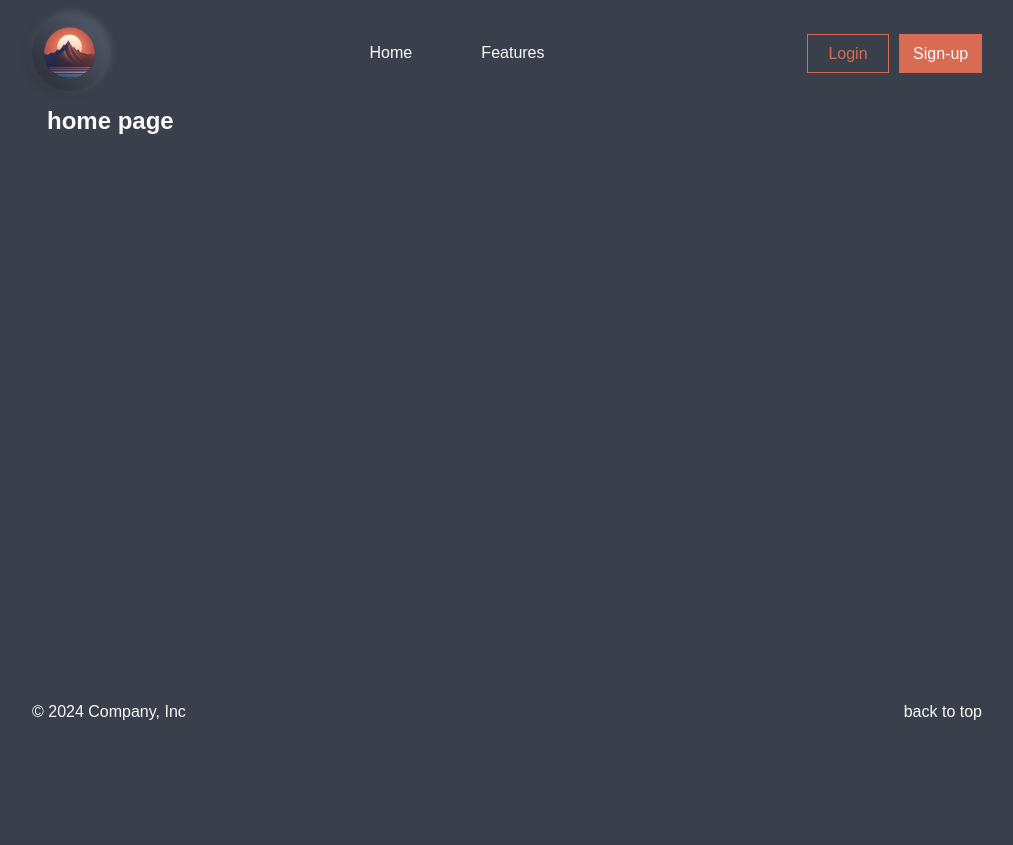
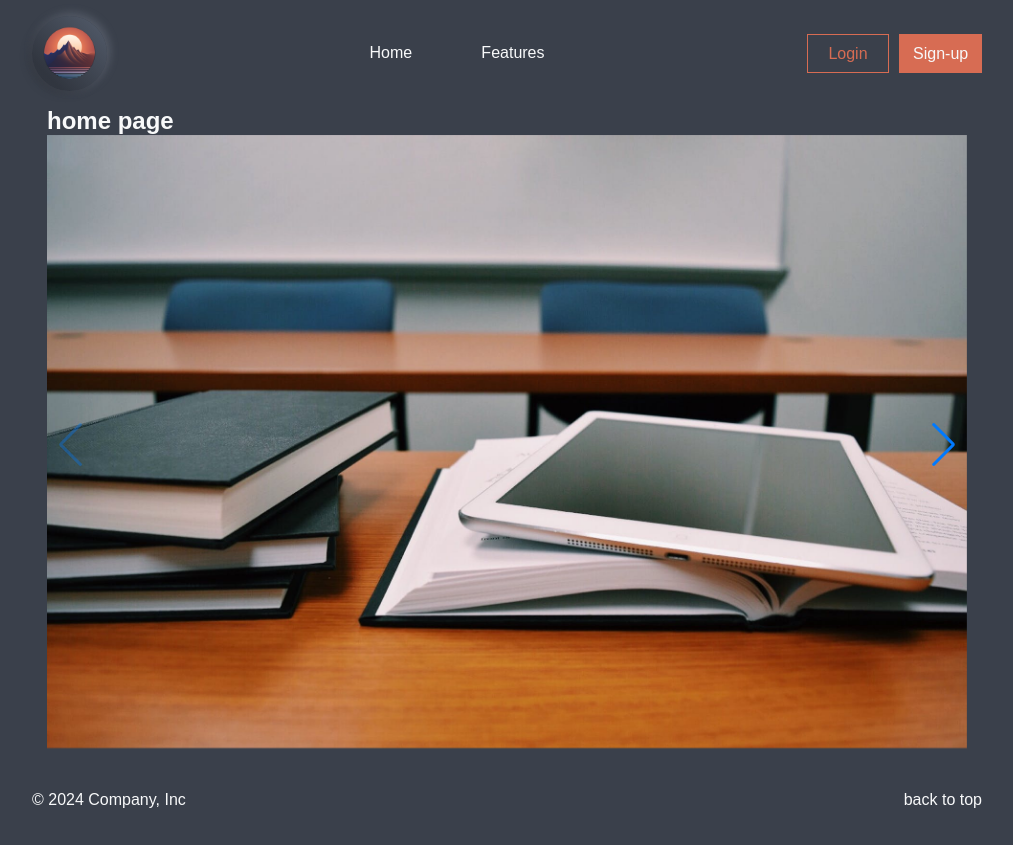
Before and after one commit to lostmart/university-front-react, a React (Vite) app: page / in a window 1280 px wide. Shown: the whole page, without its empty margins (133-1146 px from the left). Before the commit the page ends 800 px from the top, so only its background shows below. Built offline with nearby package versions, Linux system fonts and the light colour scheme.

Commit message:
new slides and styles

```diff
--- a/package.json
+++ b/package.json
@@ -14,7 +14,8 @@
     "prop-types": "^15.8.1",
     "react": "^18.2.0",
     "react-dom": "^18.2.0",
-    "react-router-dom": "^6.21.3"
+    "react-router-dom": "^6.21.3",
+    "swiper": "^11.0.5"
   },
   "devDependencies": {
     "@types/react": "^18.2.43",
--- a/src/components/ui/HeaderComp.module.scss
+++ b/src/components/ui/HeaderComp.module.scss
@@ -9,8 +9,12 @@
 		padding: 10px;
 		border-radius: 50%;
 
-		background: linear-gradient(226deg, rgb(77, 85, 99) 16%, rgb(24 26 31 / 27%) 79%);
-    box-shadow: -4px 3px 7px #2d313991, 2px -2px 8px 1px rgb(121 129 144 / 46%);
+		background: linear-gradient(
+			226deg,
+			rgb(77, 85, 99) 16%,
+			rgb(24 26 31 / 27%) 79%
+		);
+		box-shadow: -4px 3px 7px #2d313991, 2px -2px 8px 1px rgb(121 129 144 / 46%);
 	}
 
 	.logIn {
@@ -31,7 +35,7 @@
 		padding: 5px;
 		transition: background-color 180ms ease-in-out;
 		position: relative;
-		z-index: 10;
+		z-index: 15;
 
 		&:hover {
 			background-color: rgba(128, 128, 128, 0.158);
--- a/src/components/ui/NavFull.module.scss
+++ b/src/components/ui/NavFull.module.scss
@@ -7,7 +7,7 @@
 	width: 98%;
 	right: 1%;
 	left: 1%;
-	z-index: 1;
+	z-index: 10;
 	height: 100%;
 	top: 10px;
 	justify-content: center;
--- /dev/null
+++ b/src/components/ui/SwipperCarrousel.jsx
@@ -0,0 +1,34 @@
+// slides
+import slideOne from "../../assets/img/uni-01.jpg"
+import slideTwo from "../../assets/img/uni-2.jpeg"
+import slideThree from "../../assets/img/uni-03.jpeg"
+
+import { Swiper, SwiperSlide } from "swiper/react"
+
+// Import Swiper styles
+import "swiper/css"
+import "swiper/css/navigation"
+
+// import required modules
+import { Navigation } from "swiper/modules"
+
+const SwipperCarrousel = () => {
+	const slides = [slideOne, slideTwo, slideThree]
+	return (
+		<Swiper navigation={true} modules={[Navigation]} className="mySwiper">
+			{slides.map((slide) => {
+				return (
+					<SwiperSlide>
+						<img
+							src={slide}
+							alt="horizon university"
+							style={{ objectFit: "cover", width: "100%" }}
+						/>
+					</SwiperSlide>
+				)
+			})}
+		</Swiper>
+	)
+}
+
+export default SwipperCarrousel
--- a/src/pages/HomePage.jsx
+++ b/src/pages/HomePage.jsx
@@ -1,7 +1,10 @@
+import SwipperCarrousel from "../components/ui/SwipperCarrousel"
+
 const Home = () => {
 	return (
 		<div className="container">
 			<h2>home page</h2>
+			<SwipperCarrousel />
 		</div>
 	)
 }
```
Also changed, not shown: 1 other file (tests, documents, lock files or other folders).
